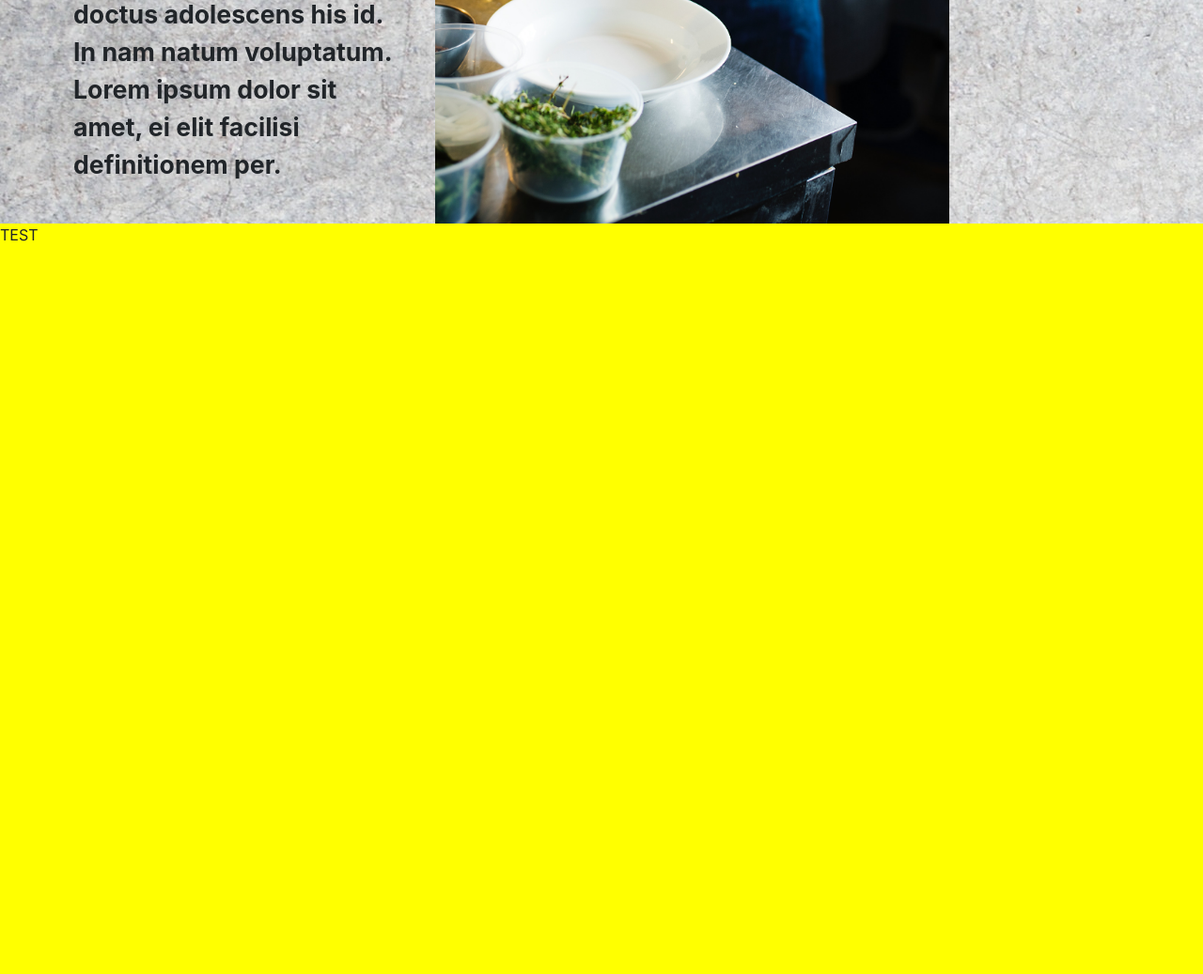
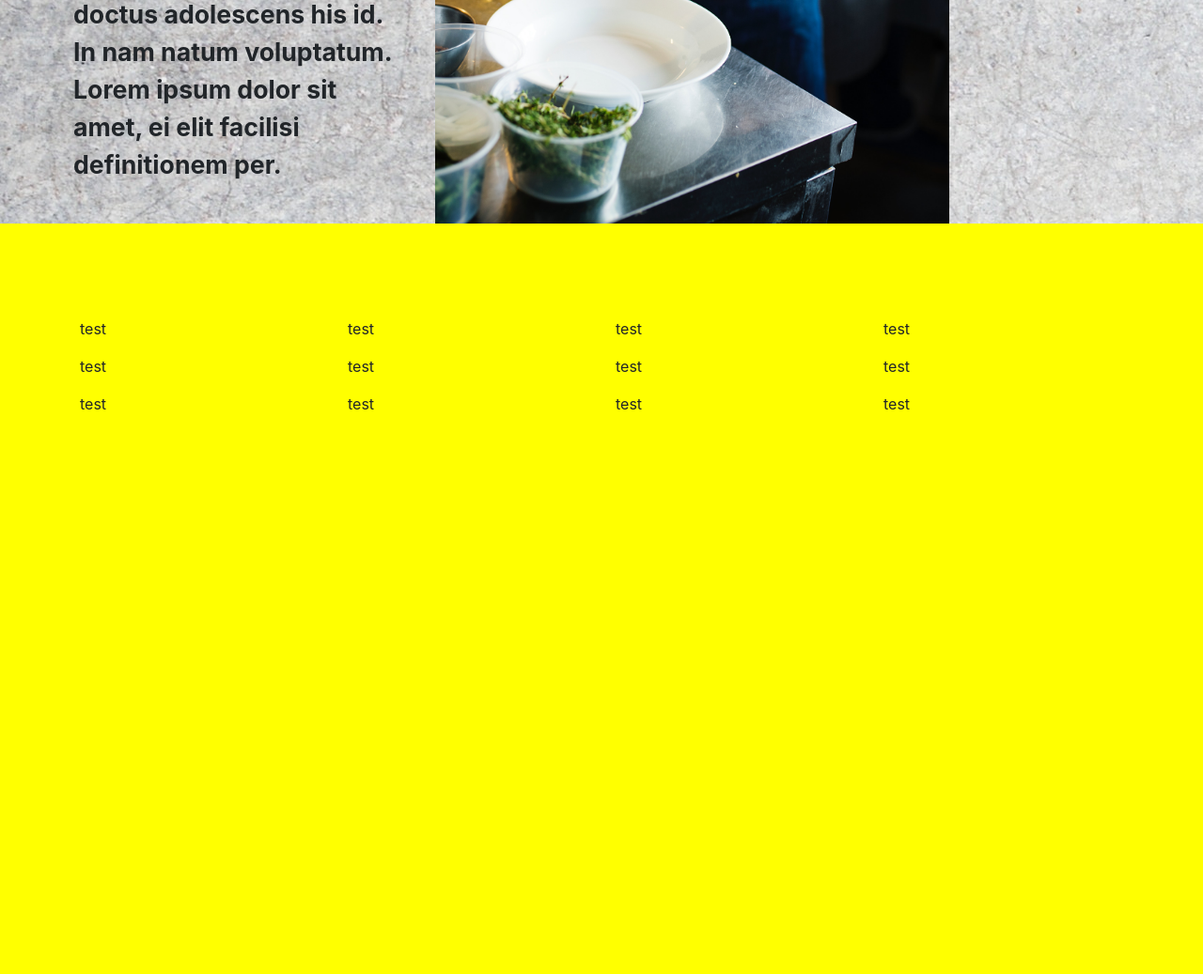
Before and after one commit to PalkaAdam/restaurant-page, a Django app: page / in a window 1280 px wide. Shown: the part 1482-2519 px from the top of the page at 94% size. Run offline with Django 3.2, Linux system fonts and the light colour scheme; some libraries are stand-ins or nearby versions.

Commit message:
Expand templates

```diff
--- a/mysite/static/css/index.css
+++ b/mysite/static/css/index.css
@@ -1,4 +1,3 @@
-
 .img-responsive {
     max-width: 100%;
     height: auto;
@@ -27,14 +26,13 @@
 }
 
 #third {
-    display: block;
+    padding-top: 100px;
     width: 100%;
     height: 100vh;
     background-color: yellow;
 }
 
 #fourth {
-    display: block;
     width: 100%;
     height: 100vh;
     background-color: green;
--- /dev/null
+++ b/mysite/templates/base.html
@@ -0,0 +1,118 @@
+{% load staticfiles %}
+<html lang="en">
+
+<head>
+    <title>Italian Restaurant</title>
+    <meta charset="utf-8">
+    <meta name="viewport" content="width=device-width, initial-scale=1">
+    <link rel="stylesheet" href="https://maxcdn.bootstrapcdn.com/bootstrap/4.0.0/css/bootstrap.min.css" integrity="sha384-Gn5384xqQ1aoWXA+058RXPxPg6fy4IWvTNh0E263XmFcJlSAwiGgFAW/dAiS6JXm" crossorigin="anonymous">
+    <link rel="stylesheet" href="{% static 'css/index.css' %}">
+    <link rel="stylesheet" href="https://use.fontawesome.com/releases/v5.2.0/css/all.css" integrity="sha384-hWVjflwFxL6sNzntih27bfxkr27PmbbK/iSvJ+a4+0owXq79v+lsFkW54bOGbiDQ" crossorigin="anonymous">
+    <script src="https://code.jquery.com/jquery-3.2.1.slim.min.js" integrity="sha384-KJ3o2DKtIkvYIK3UENzmM7KCkRr/rE9/Qpg6aAZGJwFDMVNA/GpGFF93hXpG5KkN" crossorigin="anonymous"></script>
+    <script src="https://cdnjs.cloudflare.com/ajax/libs/popper.js/1.12.9/umd/popper.min.js" integrity="sha384-ApNbgh9B+Y1QKtv3Rn7W3mgPxhU9K/ScQsAP7hUibX39j7fakFPskvXusvfa0b4Q" crossorigin="anonymous"></script>
+    <script src="https://maxcdn.bootstrapcdn.com/bootstrap/4.0.0/js/bootstrap.min.js" integrity="sha384-JZR6Spejh4U02d8jOt6vLEHfe/JQGiRRSQQxSfFWpi1MquVdAyjUar5+76PVCmYl" crossorigin="anonymous"></script>
+</head>
+
+<body>
+
+<!-- Navigation menu bar -->
+
+<nav class="navbar sticky-top navbar-expand-md navbar-dark">
+  <a class="navbar-brand" href="#">
+    <img src="/static/logos/palka_logo.png" class="logo">
+  </a>
+  <button class="navbar-toggler" type="button" data-toggle="collapse" data-target="#navbarNav" aria-controls="navbarNav" aria-expanded="false" aria-label="Toggle navigation">
+    <span class="navbar-toggler-icon"></span>
+  </button>
+  <div class="collapse navbar-collapse" id="navbarNav">
+    <ul class="navbar-nav mx-auto">
+      <li class="nav-item ">
+        <a class="nav-link" href="#about">O NAS <span class="sr-only">(current)</span></a>
+      </li>
+      <li class="nav-item dropdown">
+        <a class="nav-link dropdown-toggle" href="#" id="navbarDropdownMenuLink" role="button" data-toggle="dropdown" aria-haspopup="true" aria-expanded="false">
+          MENU
+        </a>
+        <div class="dropdown-menu" aria-labelledby="navbarDropdownMenuLink">
+          <a class="dropdown-item" href="#">KOKTAJLE</a>
+          <a class="dropdown-item" href="#">KARTA WIN</a>
+          <a class="dropdown-item" href="#">KARTA ALKOHOLI</a>
+        </div>
+      </li>
+      <li class="nav-item ">
+        <a class="nav-link" href="#third">COCTAILBAR</a>
+      </li>
+      <li class="nav-item ">
+        <a class="nav-link" href="#fourth">NEWSY</a>
+      </li>
+      <li class="nav-item ">
+        <a class="nav-link" href="#fourth">PROMOCJE</a>
+      </li>
+      <li class="nav-item">
+        <a class="nav-link" href="#fourth">LUNCH</a>
+      </li>
+      <li class="nav-item">
+        <a class="nav-link" href="#fourth">KONTAKT</a>
+      </li>
+    </ul>
+  </div>
+</nav>
+
+<!-- Scroll up button -->
+
+<button onclick="topFunction()" id="myBtn" title="Go to top">
+    <i class="fas fa-angle-up"></i>
+</button>
+
+<!-- Space for blocks -->
+
+{% block content%}
+
+{% endblock %}
+
+<!-- Footer -->
+
+<footer>
+    <div class="container-fluid py-3">
+      <div class="container">
+        <div class="row">
+          <div class="col-sm-4">
+            <h3><b>GODZINY OTWARCIA</b></h3>
+            <p><b>Pon-Czw</b>12:00-23:00</p>
+            <p><b>Piątek</b>12:00-01:00</p>
+            <p><b>Sobota</b>10:00-01:00</p>
+            <p><b>Niedziela</b>12:00-22:00</p>
+          </div>
+          <div class="col-sm-4">
+            <img src="/static/logos/palka_restaurant.png" class="responsive">
+          </div>
+          <div class="col-sm-4">
+            <h3><b>ADRES</b></h3>
+            <p><b>UL.MARSZAŁKOWSKA XX</b></p>
+            <p>WARSZAWA</p>
+            <p><b>+48 123 456 789</b></p>
+            <p>KONTAKT@EXAMPLE.COM</p>
+          </div>
+      </div>
+     </div>
+</footer>
+<script>
+// When the user scrolls down 20px from the top of the document, show the button
+window.onscroll = function() {scrollFunction()};
+
+function scrollFunction() {
+    if (document.body.scrollTop > 20 || document.documentElement.scrollTop > 20) {
+        document.getElementById("myBtn").style.display = "block";
+    } else {
+        document.getElementById("myBtn").style.display = "none";
+    }
+}
+
+// When the user clicks on the button, scroll to the top of the document
+function topFunction() {
+    document.body.scrollTop = 0;
+    document.documentElement.scrollTop = 0;
+}
+</script>
+</body>
+</html>
--- a/mysite/templates/index.html
+++ b/mysite/templates/index.html
@@ -1,69 +1,20 @@
-{% load staticfiles %}
-<html lang="en">
+{% extends 'base.html' %}
+
 
 <head>
     <title>Italian Restaurant</title>
-    <meta charset="utf-8">
-    <meta name="viewport" content="width=device-width, initial-scale=1">
-    <link rel="stylesheet" href="https://maxcdn.bootstrapcdn.com/bootstrap/4.0.0/css/bootstrap.min.css" integrity="sha384-Gn5384xqQ1aoWXA+058RXPxPg6fy4IWvTNh0E263XmFcJlSAwiGgFAW/dAiS6JXm" crossorigin="anonymous">
-    <link rel="stylesheet" href="{% static 'css/index.css' %}">
-    <link rel="stylesheet" href="https://use.fontawesome.com/releases/v5.2.0/css/all.css" integrity="sha384-hWVjflwFxL6sNzntih27bfxkr27PmbbK/iSvJ+a4+0owXq79v+lsFkW54bOGbiDQ" crossorigin="anonymous">
-    <script src="https://code.jquery.com/jquery-3.2.1.slim.min.js" integrity="sha384-KJ3o2DKtIkvYIK3UENzmM7KCkRr/rE9/Qpg6aAZGJwFDMVNA/GpGFF93hXpG5KkN" crossorigin="anonymous"></script>
-    <script src="https://cdnjs.cloudflare.com/ajax/libs/popper.js/1.12.9/umd/popper.min.js" integrity="sha384-ApNbgh9B+Y1QKtv3Rn7W3mgPxhU9K/ScQsAP7hUibX39j7fakFPskvXusvfa0b4Q" crossorigin="anonymous"></script>
-    <script src="https://maxcdn.bootstrapcdn.com/bootstrap/4.0.0/js/bootstrap.min.js" integrity="sha384-JZR6Spejh4U02d8jOt6vLEHfe/JQGiRRSQQxSfFWpi1MquVdAyjUar5+76PVCmYl" crossorigin="anonymous"></script>
 </head>
 
 <body>
-<!-- Navigation menu bar -->
-<nav class="navbar sticky-top navbar-expand-md navbar-dark">
-  <a class="navbar-brand" href="#">
-    <img src="/static/logos/palka_logo.png" class="logo">
-  </a>
-  <button class="navbar-toggler" type="button" data-toggle="collapse" data-target="#navbarNav" aria-controls="navbarNav" aria-expanded="false" aria-label="Toggle navigation">
-    <span class="navbar-toggler-icon"></span>
-  </button>
-  <div class="collapse navbar-collapse" id="navbarNav">
-    <ul class="navbar-nav mx-auto">
-      <li class="nav-item ">
-        <a class="nav-link" href="#about">O NAS <span class="sr-only">(current)</span></a>
-      </li>
-      <li class="nav-item dropdown">
-        <a class="nav-link dropdown-toggle" href="#" id="navbarDropdownMenuLink" role="button" data-toggle="dropdown" aria-haspopup="true" aria-expanded="false">
-          MENU
-        </a>
-        <div class="dropdown-menu" aria-labelledby="navbarDropdownMenuLink">
-          <a class="dropdown-item" href="#">KOKTAJLE</a>
-          <a class="dropdown-item" href="#">KARTA WIN</a>
-          <a class="dropdown-item" href="#">KARTA ALKOHOLI</a>
-        </div>
-      </li>
-      <li class="nav-item ">
-        <a class="nav-link" href="#third">COCTAILBAR</a>
-      </li>
-      <li class="nav-item ">
-        <a class="nav-link" href="#fourth">NEWSY</a>
-      </li>
-      <li class="nav-item ">
-        <a class="nav-link" href="#fourth">PROMOCJE</a>
-      </li>
-      <li class="nav-item">
-        <a class="nav-link" href="#fourth">LUNCH</a>
-      </li>
-      <li class="nav-item">
-        <a class="nav-link" href="#fourth">KONTAKT</a>
-      </li>
-    </ul>
-  </div>
-</nav>
-<!-- Scroll up button -->
-<button onclick="topFunction()" id="myBtn" title="Go to top">
-    <i class="fas fa-angle-up"></i>
-</button>
-<!-- First page -->
+{% block content %}
+<!-- Main page -->
+
 <div id="first">
    <img src="/static/logos/home_logo.jpg" id="home-logo">
 </div>
-<!-- Second page -->
+
+<!-- About page -->
+
 <div id="about">
     <div class="container px-2">
         <div class="row">
@@ -83,56 +34,63 @@
     </div>
 
 </div>
-<!-- Third page -->
+
+<!-- Menu page -->
+
 <div id="third">
-  <p>TEST</p>
+  <div class="container">
+      <div class="row">
+          <div class="col-sm-3">
+              <p>test</p>
+          </div>
+          <div class="col-sm-3">
+              <p>test</p>
+          </div>
+          <div class="col-sm-3">
+              <p>test</p>
+          </div>
+          <div class="col-sm-3">
+              <p>test</p>
+          </div>
+      </div>
+      <div class="row">
+          <div class="col-sm-3">
+              <p>test</p>
+          </div>
+          <div class="col-sm-3">
+              <p>test</p>
+          </div>
+          <div class="col-sm-3">
+              <p>test</p>
+          </div>
+          <div class="col-sm-3">
+              <p>test</p>
+          </div>
+      </div>
+      <div class="row">
+          <div class="col-sm-3">
+              <p>test</p>
+          </div>
+          <div class="col-sm-3">
+              <p>test</p>
+          </div>
+          <div class="col-sm-3">
+              <p>test</p>
+          </div>
+          <div class="col-sm-3">
+              <p>test</p>
+          </div>
+      </div>
+  </div>
 </div>
+
 <!-- Fourth page -->
+
 <div id="fourth">
   <p>TEST</p>
 </div>
-<!-- Footer -->
-<footer>
-    <div class="container-fluid py-3">
-      <div class="container">
-        <div class="row">
-          <div class="col-sm-4">
-            <h3><b>GODZINY OTWARCIA</b></h3>
-            <p><b>Pon-Czw</b>12:00-23:00</p>
-            <p><b>Piątek</b>12:00-01:00</p>
-            <p><b>Sobota</b>10:00-01:00</p>
-            <p><b>Niedziela</b>12:00-22:00</p>
-          </div>
-          <div class="col-sm-4">
-            <img src="/static/logos/palka_restaurant.png" class="responsive">
-          </div>
-          <div class="col-sm-4">
-            <h3><b>ADRES</b></h3>
-            <p><b>UL.MARSZAŁKOWSKA XX</b></p>
-            <p>WARSZAWA</p>
-            <p><b>+48 123 456 789</b></p>
-            <p>KONTAKT@EXAMPLE.COM</p>
-          </div>
-      </div>
-     </div>
-</footer>
-<script>
-// When the user scrolls down 20px from the top of the document, show the button
-window.onscroll = function() {scrollFunction()};
 
-function scrollFunction() {
-    if (document.body.scrollTop > 20 || document.documentElement.scrollTop > 20) {
-        document.getElementById("myBtn").style.display = "block";
-    } else {
-        document.getElementById("myBtn").style.display = "none";
-    }
-}
 
-// When the user clicks on the button, scroll to the top of the document
-function topFunction() {
-    document.body.scrollTop = 0;
-    document.documentElement.scrollTop = 0;
-}
-</script>
 </body>
+{% endblock %}
 </html>
--- a/mysite/urls.py
+++ b/mysite/urls.py
@@ -3,4 +3,5 @@ from . import views
 
 urlpatterns = [
     url(r'^$', views.index, name='index'),
+    url(r'^menu/$', views.menu, name='menu'),
 ]
--- a/mysite/views.py
+++ b/mysite/views.py
@@ -1,6 +1,13 @@
 from django.shortcuts import render
 
 
-def index (request):
+def index(request):
     return render(request, 'index.html')
-# Create your views here.
+
+
+def menu(request):
+    return render(request, 'menu.html')
+
+
+def base(request):
+    return render(request, 'base.html')
```
Also changed, not shown: mysite/templates/menu.html (added, +14 -0 lines).
